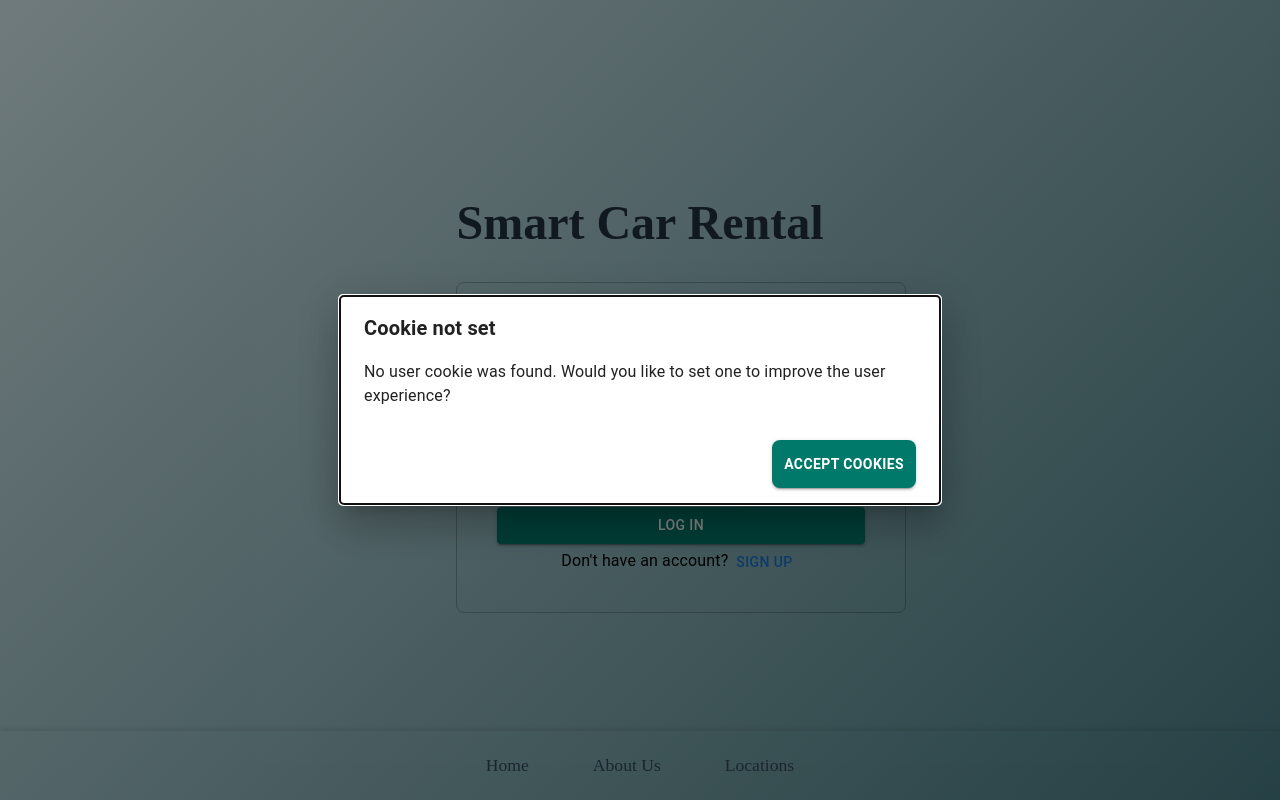
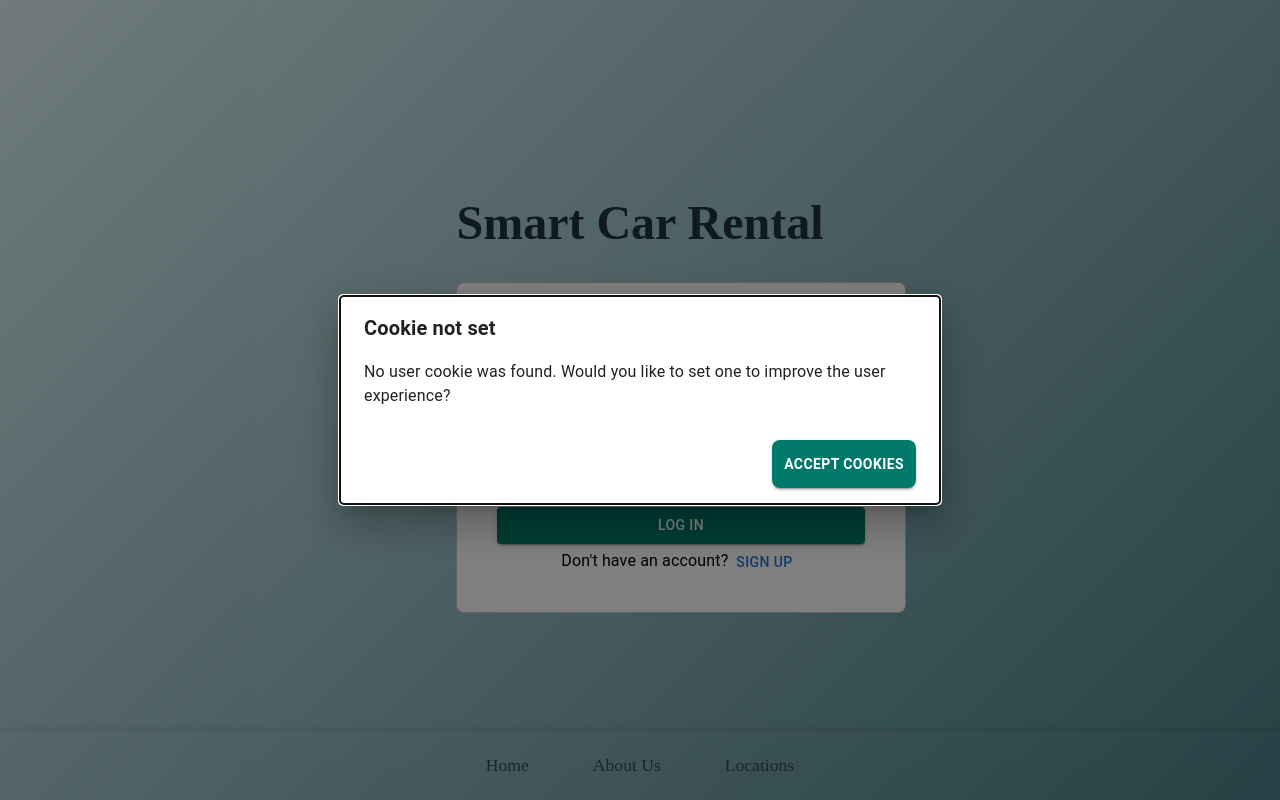
Before and after one commit to mikewegele/smart-contract-vehicle, a React (Vite) app in the folder frontend/: page /login in a window 1280 px wide. Built offline with nearby package versions, Linux system fonts and the light colour scheme.

Commit message:
background white

```diff
--- a/frontend/src/screen/AuthForm.tsx
+++ b/frontend/src/screen/AuthForm.tsx
@@ -17,10 +17,10 @@ const useStyles = makeStyles(() => ({
         padding: "2rem",
     },
     card: {
-        background: "transparent",
+        background: "white",
         padding: "2rem 2.5rem",
         borderRadius: "8px",
-        border:"1px solid rgba(0, 0, 0, 0.23)",
+        border: "1px solid rgba(0, 0, 0, 0.23)",
         width: "100%",
         maxWidth: "400px",
     },
```
